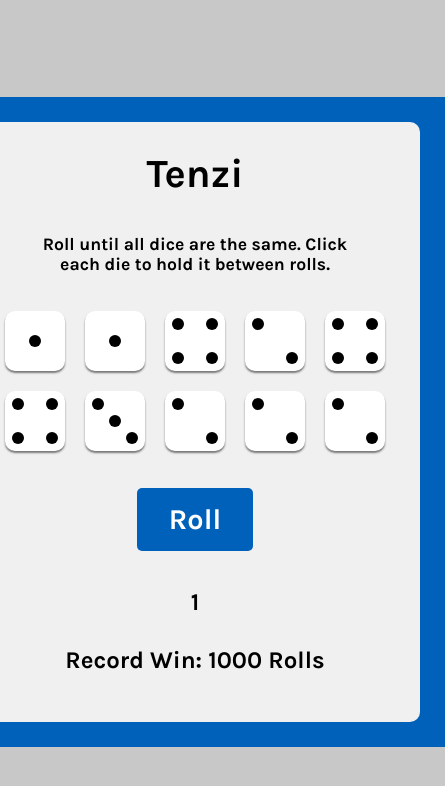
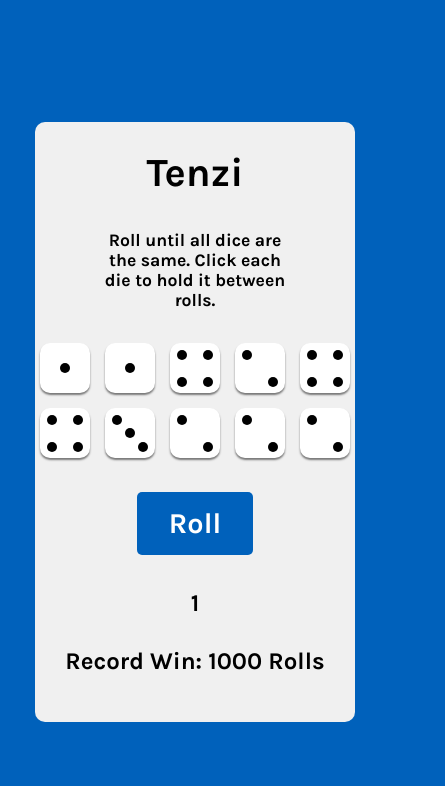
Before and after one commit to marksolyom/tenzi, a React (Create React App) app: page / in a window 390 px wide. Shown: the top 786 px of the page, 445 px wide, since content can reach past the window. Built offline with nearby package versions, Linux system fonts and the light colour scheme.

Commit message:
add responsive design

```diff
--- a/src/index.css
+++ b/src/index.css
@@ -13,17 +13,18 @@ body {
   justify-content: center;
   align-items: center;
   height: 100vh;
-  background-color: rgb(200, 200, 200);
+  background-color: #0061bb;
 }
-
+/*
 .App {
   height: 650px;
-  width: 500px;
+  width: 480px;
   background-color: #0061bb;
   display: flex;
   justify-content: center;
   align-items: center;
 }
+*/
 
 main {
   border-radius: 10px;
@@ -135,3 +136,54 @@ main {
   margin: 0 0 30px 0;
   text-align: center;
 }
+
+@media screen and (max-width: 480px) {
+  main {
+    width: 400px;
+  }
+  .dice-container {
+    gap: 18px;
+  }
+  .die {
+    height: 55px;
+    width: 55px;
+  }
+  .dot {
+       width: 11px;
+       height: 11px;
+  }
+}
+
+@media screen and (max-width: 400px) {
+  main {
+    width: 320px;
+  }
+  .dice-container {
+    gap: 15px;
+  }
+  .die {
+    height: 50px;
+    width: 50px;
+  }
+  .dot {
+    width: 10px;
+    height: 10px;
+}
+}
+
+@media screen and (max-width: 320px) {
+  main {
+    width: 300px;
+  }
+  .dice-container {
+    gap: 14px;
+  }
+  .die {
+    height: 45px;
+    width: 45px;
+  }
+  .dot {
+    width: 9px;
+    height: 9px;
+}
+}
```
